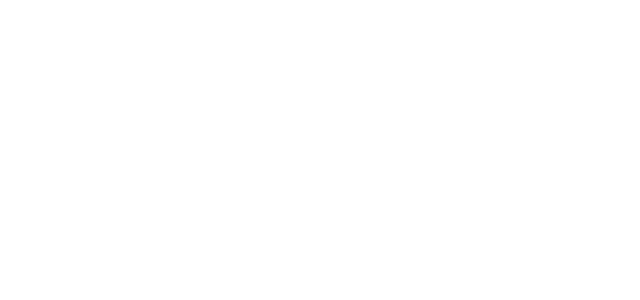
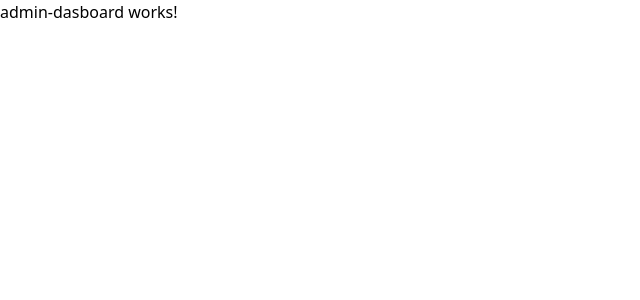
Before and after one commit to Nathandiv/Auth-Node-JWT, an Angular app in the folder client/auth-app/: page /admin-dashboard in a window 1280 px wide. Before the commit this address led to /. Shown: the top 300 px of the page, without its empty margins (0-640 px from the left). Built offline with nearby package versions, Linux system fonts and the light colour scheme.

Commit message:
done with the multi user login and tested it

```diff
--- a/client/auth-app/src/app/app.routes.ts
+++ b/client/auth-app/src/app/app.routes.ts
@@ -3,12 +3,16 @@ import { LoginComponent } from './component/login/login.component';
 import { RegisterComponent } from './component/register/register.component';
 import { DashboardComponent } from './component/dashboard/dashboard.component';
 import { LoginAComponent } from './component/login-a/login-a.component';
+import { AdminDasboardComponent } from './component/admin-dasboard/admin-dasboard.component';
 
 export const routes: Routes = [
     { path: '', component: RegisterComponent},
     { path: 'login', component: LoginComponent },
     { path: 'loginA', component: LoginAComponent },
 
-    { path: 'dashboard', component: DashboardComponent}
+    { path: 'dashboard', component: DashboardComponent},
+    { path: 'admin-dashboard', component: AdminDasboardComponent}
+
+
 
 ];
--- /dev/null
+++ b/client/auth-app/src/app/component/admin-dasboard/admin-dasboard.component.html
@@ -0,0 +1 @@
+<p>admin-dasboard works!</p>
```
Also changed, not shown: client/auth-app/src/app/component/admin-dasboard/admin-dasboard.component.ts (added, +11 -0 lines), client/auth-app/src/app/component/admin-dasboard/admin-dasboard.component.css (added).
